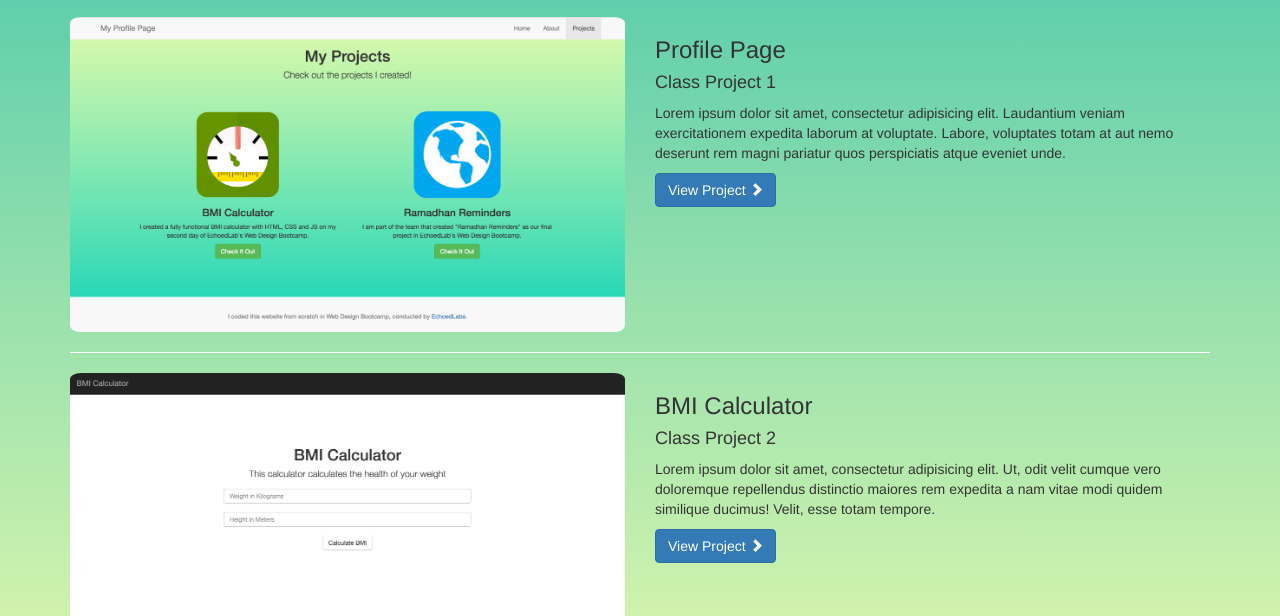
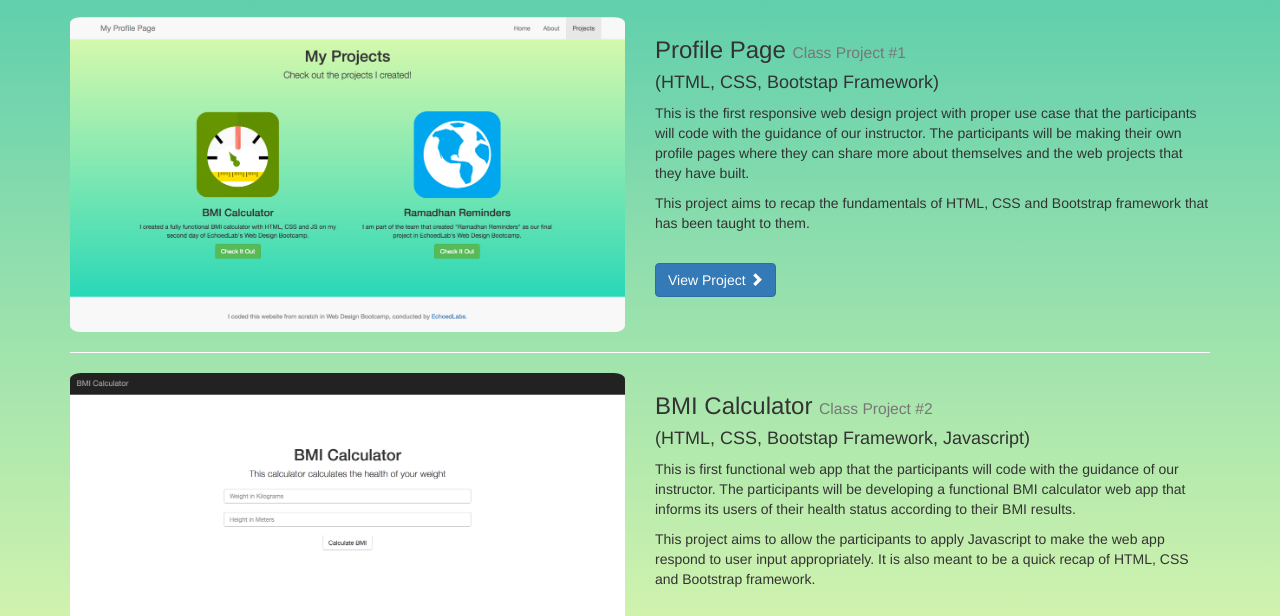
Before and after one commit to EchoedLabs/echoedlabs.github.io, a plain HTML site: page samples.html in a window 1280 px wide. Shown: the part 163-779 px from the top of the page. Drawn offline with Linux system fonts and the light colour scheme.

Commit message:
fixed texts on samples.html

```diff
--- a/samples.html
+++ b/samples.html
@@ -33,7 +33,7 @@
                     <span class="icon-bar"></span>
                     <span class="icon-bar"></span>
                 </button>
-                <a class="navbar-brand" href="#">EchoedLabs - Projects Repository</a>
+                <a class="navbar-brand" href="index.html">EchoedLabs - Projects Repository</a>
             </div>
             <!-- Collect the nav links, forms, and other content for toggling -->
             <div class="collapse navbar-collapse" id="bs-example-navbar-collapse-1">
@@ -72,9 +72,14 @@
                 </a>
             </div>
             <div class="col-md-6">
-                <h3>Profile Page</h3>
-                <h4>Class Project 1</h4>
-                <p>Lorem ipsum dolor sit amet, consectetur adipisicing elit. Laudantium veniam exercitationem expedita laborum at voluptate. Labore, voluptates totam at aut nemo deserunt rem magni pariatur quos perspiciatis atque eveniet unde.</p>
+                <h3>Profile Page <small>Class Project #1</small></h3>
+                <h4>(HTML, CSS, Bootstap Framework)</h4>
+                <p>This is the first responsive web design project with proper use case that the participants will code with the guidance of our instructor. The participants will be making their own profile pages where they can share more about themselves and the web projects that they have built.</p>
+
+                <p>This project aims to recap the fundamentals of HTML, CSS and Bootstrap framework that has been taught to them.</p>
+
+                <br />
+
                 <a class="btn btn-primary" href="wdb-samples/profile-page/index.html">View Project <span class="glyphicon glyphicon-chevron-right"></span></a>
             </div>
         </div>
@@ -90,9 +95,14 @@
                 </a>
             </div>
             <div class="col-md-6">
-                <h3>BMI Calculator</h3>
-                <h4>Class Project 2</h4>
-                <p>Lorem ipsum dolor sit amet, consectetur adipisicing elit. Ut, odit velit cumque vero doloremque repellendus distinctio maiores rem expedita a nam vitae modi quidem similique ducimus! Velit, esse totam tempore.</p>
+                <h3>BMI Calculator <small>Class Project #2</small></h3>
+                <h4>(HTML, CSS, Bootstap Framework, Javascript)</h4>
+                <p>This is first functional web app that the participants will code with the guidance of our instructor. The participants will be developing a functional BMI calculator web app that informs its users of their health status according to their BMI results.</p>
+
+                <p>This project aims to allow the participants to apply Javascript to make the web app respond to user input appropriately. It is also meant to be a quick recap of HTML, CSS and Bootstrap framework. </p>
+
+                <br />
+
                 <a class="btn btn-primary" href="wdb-samples/bmi-calculator/index.html">View Project <span class="glyphicon glyphicon-chevron-right"></span></a>
             </div>
         </div>
```
Also changed, not shown: index.html (+1 -1 lines).
